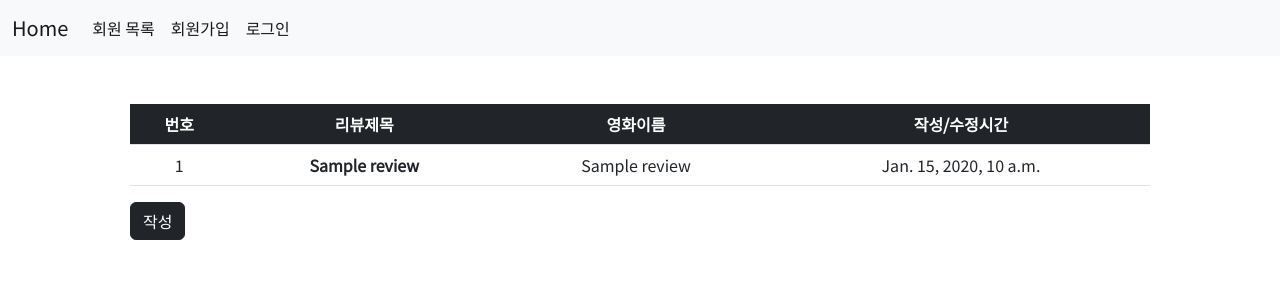
After one commit to kimdakyeom/pair_3, a Django app: template reviews/templates/reviews/index.html in a window 1280 px wide. The commit adds this page. Shown: the top 300 px of the page. Run offline with Django 3.2, Linux system fonts and the light colour scheme; the template is opened without the code that fills it: most values are stand-ins (such as "Sample title", 1, 10 or a date in 2020); some libraries are stand-ins or nearby versions.

Commit message:
reviews/index

```diff
--- a/accounts/templates/accounts/index.html
+++ b/accounts/templates/accounts/index.html
@@ -5,7 +5,7 @@
     <thead>
       <tr>
         <th scope='col'>회원번호</th>
-        <th scope='col'>회원 성명</th>
+        <th scope='col'>회원성명</th>
       </tr>
     </thead>
     <tbody>
@@ -13,7 +13,8 @@
       <tr>
         <th scope='row'>{{ user.id }}</th>
         <td>
-          <a href='{% url 'accounts:detail' user.pk %}' class="text-decoration-none text-dark fw-bold">{{ user.username }}</a>
+          <a href="{% url 'accounts:detail' user.pk %}" class="text-decoration-none text-dark fw-bold">
+            {{user.username}}</a>
         </td>
       </tr>
       {% endfor %}
--- a/accounts/views.py
+++ b/accounts/views.py
@@ -8,7 +8,7 @@ from django.contrib.auth.decorators import login_required
 from django.contrib.auth import update_session_auth_hash
 
 # Create your views here.
-
+@login_required
 def index(request):
     users = get_user_model().objects.all()
 
@@ -32,12 +32,13 @@ def signup(request):
 
     return render(request,'accounts/signup.html',context)
 
+
 def login(request):
     if request.method == "POST":
         form = AuthenticationForm(request, data=request.POST)
         if form.is_valid():
             auth_login(request, form.get_user())
-            return redirect('accounts:index')
+            return redirect(request.GET.get('next') or 'accounts:index')
     else:
         form = AuthenticationForm()
     context = {
--- /dev/null
+++ b/reviews/templates/reviews/index.html
@@ -0,0 +1,36 @@
+{% extends 'base.html' %}
+{% load django_bootstrap5 %}
+{% block content %}
+<div class="container">
+    <div class="m-5">
+        <div class="d-flex justify-content-center">
+            <table class="table text-center align-middle" style="width: 100%;">
+                <thead>
+                    <tr class="p-3 mb-2 bg-dark text-white text-center">
+                        <th scope="col">번호</th>
+                        <th scope="col">리뷰제목</th>
+                        <th scope="col">영화이름</th>
+                        <!-- <th scope="col">작성자</th> -->
+                        <th scope="col">작성/수정시간</th>
+                    </tr>
+                </thead>
+
+                <tbody>
+                    {% for review in reviews %}
+                    <tr class="text-center">
+                        <td scope="row">{{ review.pk }}</td>
+                        <td>
+                            <a href="" class="text-decoration-none text-dark fw-bold">{{ review.title }}</a>
+                        </td>
+                        <td>{{ review.movie_name }}</td>
+                        <!-- <td>{{ review.author }}</td> -->
+                        <td>{{ review.updated_at }}</td>
+                    </tr>
+                    {% endfor %}
+                </tbody>
+            </table>
+        </div>
+        <a class='btn btn-dark' href="{% url 'reviews:create' %}">작성</a>
+    </div>
+</div>
+{% endblock %}
--- a/reviews/urls.py
+++ b/reviews/urls.py
@@ -5,4 +5,5 @@ app_name = 'reviews'
 
 urlpatterns = [
     path('create/', views.create, name='create'),
+    path('', views.index, name='index'),
 ]
--- a/templates/base.html
+++ b/templates/base.html
@@ -26,7 +26,7 @@
 <body>
     <nav class="navbar navbar-expand-lg bg-light">
         <div class="container-fluid">
-            <a class="navbar-brand" href="">Home</a>
+            <a class="navbar-brand" href="{% url 'reviews:index' %}">Home</a>
             <button class="navbar-toggler" type="button" data-bs-toggle="collapse"
                 data-bs-target="#navbarSupportedContent" aria-controls="navbarSupportedContent" aria-expanded="false"
                 aria-label="Toggle navigation">
@@ -46,7 +46,7 @@
                     </li>
                     {% else %}
                     <li class="nav-item">
-                        <a class="nav-link mx-3" href="">글 쓰기</a>
+                        <a class="nav-link mx-3" href="{% url 'reviews:create' %}">글 쓰기</a>
                     </li>
                     <li class="nav-item">
                         <a class="nav-link mx-3" href="{% url 'accounts:logout' %}"> {{user}} 님 로그아웃</a>
```
Also changed, not shown: reviews/views.py (+11 -5 lines).
